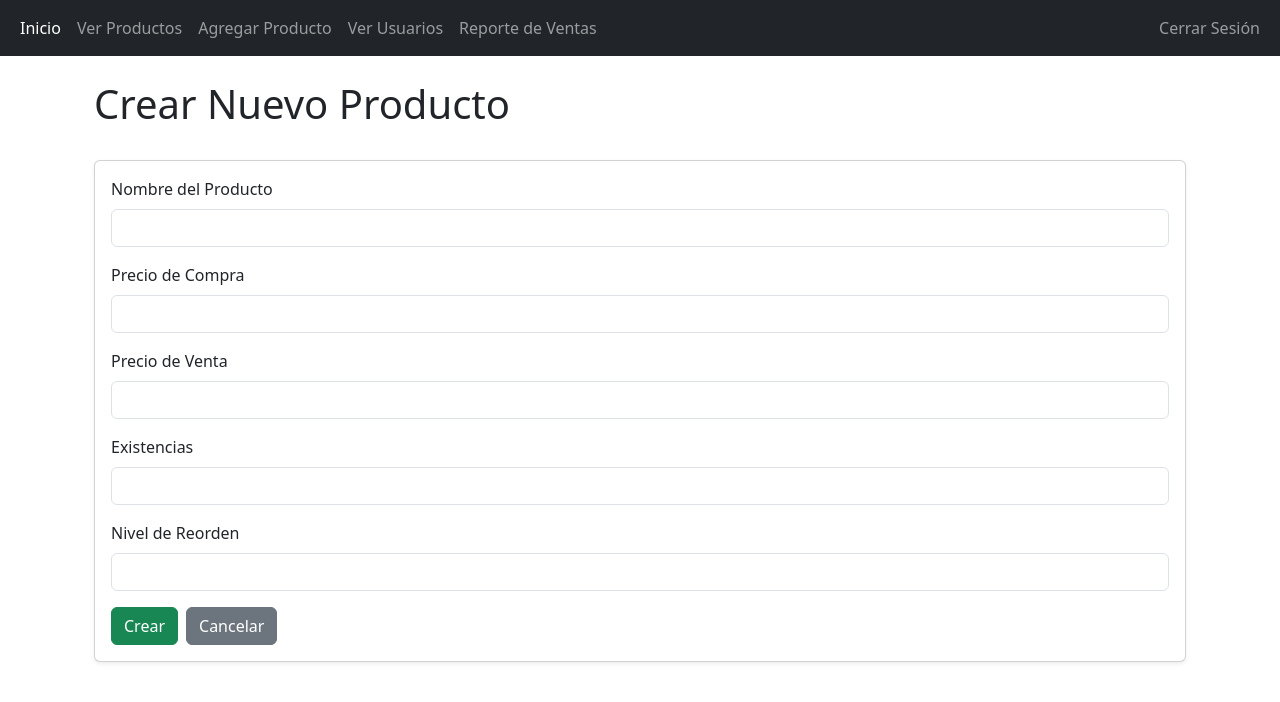
After one commit to FerSoriano/proyecto-punto-venta-v3, a Django app: page /inventario/productos/nuevo/ in a window 1280 px wide. The commit adds this page. Shown: the top 702 px of the page. Run offline with Django 5.2, Linux system fonts and the light colour scheme.

Commit message:
add product creation functionality and update navigation links

```diff
--- /dev/null
+++ b/punto_de_venta/inventario/templates/inventario/crear_producto.html
@@ -0,0 +1,49 @@
+{% extends 'base.html' %}
+
+{% block title %}Crear Nuevo Producto{% endblock %}
+
+{% block content %}
+<div class="container mt-4">
+    <div class="d-flex justify-content-between align-items-center mb-4">
+        <h1>Crear Nuevo Producto</h1>
+    </div>
+
+    <div class="card shadow-sm">
+        <div class="card-body">
+            <form action="{% url 'crear_producto' %}" method="post">
+                {% csrf_token %}
+
+                <div class="mb-3">
+                    <label for="nombre" class="form-label">Nombre del Producto</label>
+                    <input type="text" class="form-control" id="nombre" name="nombre" required>
+                </div>
+
+                <div class="mb-3">
+                    <label for="precio_compra" class="form-label">Precio de Compra</label>
+                    <input type="number" class="form-control" id="precio_compra" name="precio_compra" step="0.01" required>
+                </div>
+
+                <div class="mb-3">
+                    <label for="precio_venta" class="form-label">Precio de Venta</label>
+                    <input type="number" class="form-control" id="precio_venta" name="precio_venta" step="0.01" required>
+                </div>
+
+                <div class="mb-3">
+                    <label for="existencias" class="form-label">Existencias</label>
+                    <input type="number" class="form-control" id="existencias" name="existencias" required>
+                </div>
+
+                <div class="mb-3">
+                    <label for="nivel_reorden" class="form-label">Nivel de Reorden</label>
+                    <input type="number" class="form-control" id="nivel_reorden" name="nivel_reorden" required>
+                </div>
+
+                <div class="d-flex justify-content-start">
+                    <button type="submit" class="btn btn-success me-2">Crear</button>
+                    <a href="{% url 'lista_productos' %}" class="btn btn-secondary">Cancelar</a>
+                </div>
+            </form>
+        </div>
+    </div>
+</div>
+{% endblock %}
--- a/punto_de_venta/inventario/views.py
+++ b/punto_de_venta/inventario/views.py
@@ -6,7 +6,7 @@ from .models import Producto
 
 
 def lista_productos(request):
-    productos = Producto.objects.filter(status=True).order_by('nombre')
+    productos = Producto.objects.order_by('nombre')
     return render(
         request,
         'inventario/productos.html',
@@ -17,7 +17,58 @@ def lista_productos(request):
 
 
 def crear_producto(request):
-    pass
+    if request.method == 'POST':
+        nombre = request.POST.get('nombre')
+        precio_compra = request.POST.get('precio_compra')
+        precio_venta = request.POST.get('precio_venta')
+        existencias = request.POST.get('existencias')
+        nivel_reorden = request.POST.get('nivel_reorden')
+
+        try:
+            precio_compra = float(precio_compra)
+            precio_venta = float(precio_venta)
+            existencias = int(existencias)
+            nivel_reorden = int(nivel_reorden)
+        except ValueError:
+            messages.error(request, "Los campos numéricos deben contener valores válidos.")
+            return render(request, 'inventario/crear_producto.html')
+
+        producto = Producto.objects.filter(nombre__iexact=nombre).first()  # omite mayusculas y minusculas
+
+        if producto:
+            messages.error(request, f'El producto "{nombre}" ya existe. Intenta de nuevo.')
+            return render(request, 'inventario/crear_producto.html')
+
+        if precio_compra >= precio_venta:
+            messages.error(request, "El Precio de Compra no puede ser mayor o igual que el Precio de Venta.")
+            return render(request, 'inventario/crear_producto.html')
+
+        if existencias < nivel_reorden:
+            messages.error(request, "Las Existencias no pueden ser menores que el Nivel de Reorden.")
+            return render(request, 'inventario/crear_producto.html')
+
+        Producto.objects.create(
+            nombre=nombre,
+            precio_compra=precio_compra,
+            precio_venta=precio_venta,
+            existencias=existencias,
+            nivel_reorden=nivel_reorden
+        )
+
+        messages.success(request, f'El producto {nombre} se creo exitosamente.')
+        return redirect('lista_productos')
+
+    return render(request, 'inventario/crear_producto.html')
+
+
+def reactivar_producto(request, id):
+    producto = get_object_or_404(Producto, id=id)
+    if request.method == 'POST':
+        producto.status = True
+        producto.save()
+        messages.success(request, f'El producto "{producto.nombre}" se dio de alta nuevamente.')
+        return redirect('lista_productos')
+    return redirect('lista_productos')
 
 
 def editar_producto(request, id):
@@ -50,5 +101,4 @@ def eliminar_producto(request, id):
         producto.save()
         messages.success(request, f'El producto "{producto.nombre}" ha sido eliminado exitosamente.')
         return redirect('lista_productos')
-
     return redirect('lista_productos')
--- a/punto_de_venta/templates/base.html
+++ b/punto_de_venta/templates/base.html
@@ -19,8 +19,7 @@
                     <a class="nav-link" href="{% url 'lista_productos' %}">Ver Productos</a>
                 </li>
                 <li class="nav-item">
-                    {% comment %} <a class="nav-link" href="{% url 'agregar_producto' %}">Agregar Producto</a> {% endcomment %}
-                    <a class="nav-link" href="#">Agregar Producto</a>
+                    <a class="nav-link" href="{% url 'crear_producto' %}">Agregar Producto</a>
                 </li>
                 <li class="nav-item">
                     {% comment %} <a class="nav-link" href="{% url 'ver_usuarios' %}">Ver Usuarios</a> {% endcomment %}
--- a/punto_de_venta/usuarios/templates/usuarios/dashboard_admin.html
+++ b/punto_de_venta/usuarios/templates/usuarios/dashboard_admin.html
@@ -42,8 +42,7 @@
         <a href="{% url 'lista_productos' %}" class="list-group-item list-group-item-action">
             <span class="fw-bold">Ver y gestionar productos</span> - Visualiza, edita y elimina productos existentes.
         </a>
-        {% comment %} <a href="{% url 'agregar_producto' %}" class="list-group-item list-group-item-action"> {% endcomment %}
-        <a href="#" class="list-group-item list-group-item-action">
+        <a href="{% url 'crear_producto' %}" class="list-group-item list-group-item-action">
             <span class="fw-bold">Agregar nuevo producto</span> - Añade un nuevo artículo al inventario.
         </a>
         {% comment %} <a href="{% url 'reporte_ventas' %}" class="list-group-item list-group-item-action"> {% endcomment %}
```
